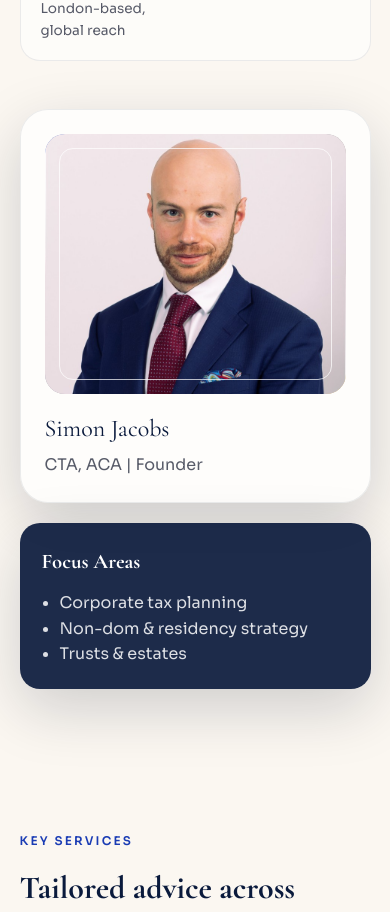
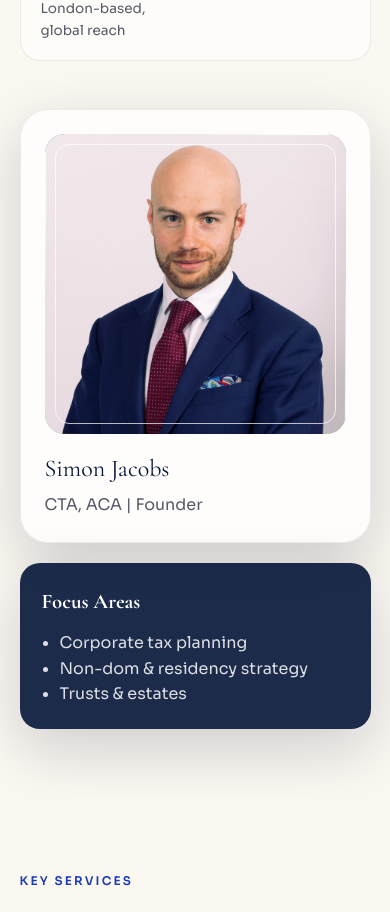
Before and after one commit to fabianhoward/jacobs-taxes, a Next.js app: page / in a window 390 px wide. Shown: the part 980-1892 px from the top of the page. Built offline with nearby package versions, Linux system fonts and the light colour scheme.

Commit message:
Refine hero portrait framing

```diff
--- a/app/globals.css
+++ b/app/globals.css
@@ -307,7 +307,7 @@ img {
 }
 
 .portrait {
-  height: 320px;
+  height: 360px;
   border-radius: var(--radius-lg);
   background:
     linear-gradient(135deg, rgba(26, 60, 180, 0.65), rgba(216, 178, 94, 0.75)),
@@ -318,13 +318,13 @@ img {
 
 .portrait img {
   object-fit: cover;
-  object-position: center 15%;
+  object-position: center 0%;
 }
 
 .portrait::after {
   content: "";
   position: absolute;
-  inset: 14px;
+  inset: 10px;
   border: 1px solid rgba(255, 255, 255, 0.7);
   border-radius: var(--radius-md);
 }
@@ -689,7 +689,7 @@ img {
   }
 
   .portrait {
-    height: 260px;
+    height: 300px;
   }
 
   .cta-card {
```
